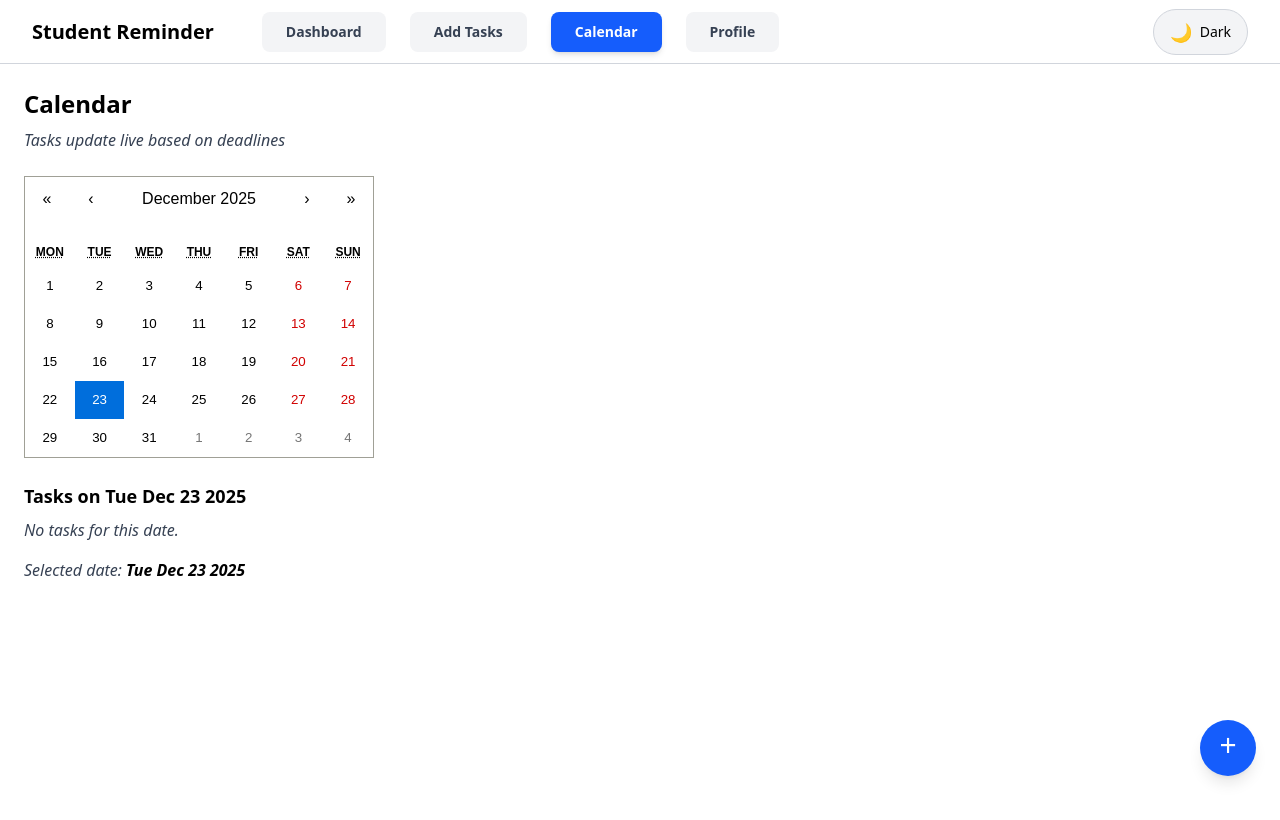
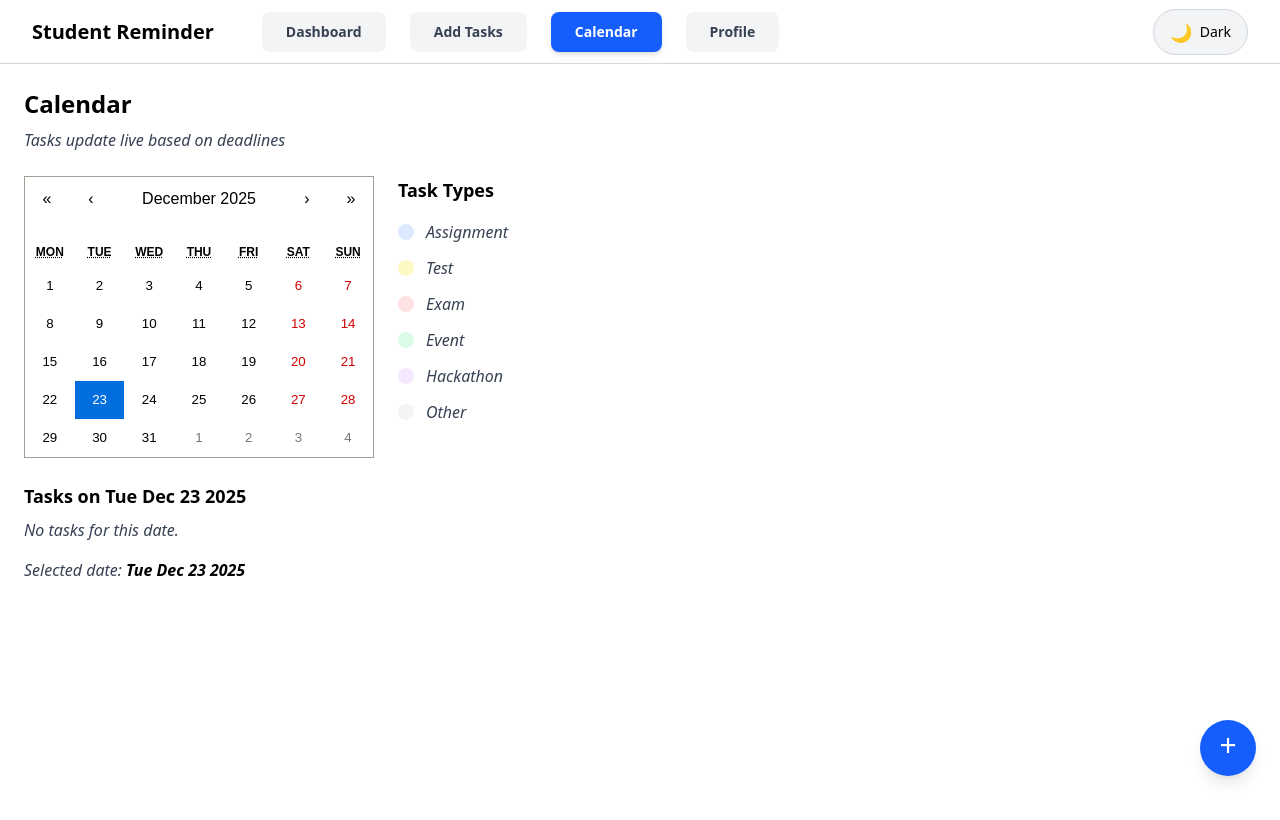
Before and after one commit to bharghavprasanna-source/STUDENT_REMINDER, a Next.js app: page /calendar in a window 1280 px wide. Shown: the top 820 px of the page. Built offline with nearby package versions, Linux system fonts and the light colour scheme.

Commit message:
In calendar task description is added

```diff
--- a/app/calendar/page.tsx
+++ b/app/calendar/page.tsx
@@ -40,7 +40,9 @@ export default function CalendarPage() {
       </p>
 
       {/* Calendar */}
-      <div className="mt-6 max-w-md">
+      <div className="mt-6 flex flex-col md:flex-row gap-6">
+        {/* Calendar */}
+        <div className="max-w-md">
           {value && (
             <Calendar
               value={value}
@@ -49,19 +51,45 @@ export default function CalendarPage() {
                 if (view !== "month") return null;
 
                 const dateStr = formatDate(date);
-
-              // Find a task for this date (if any)
                 const taskForDay = tasks.find(
                   (task) => task.deadline === dateStr
                 );
 
-              // Apply task-type color to tile
                 return taskForDay
                   ? `task-date ${getTaskColorClasses(taskForDay.type)}`
                   : null;
               }}
             />
           )}
+        </div>
+
+        {/* Legend */}
+        <div className="flex-1">
+          <h3 className="text-lg font-semibold text-black dark:text-white">
+            Task Types
+          </h3>
+
+          <ul className="mt-4 space-y-3">
+            <LegendItem
+              label="Assignment"
+              colorClass={getTaskColorClasses("assignment")}
+            />
+            <LegendItem label="Test" colorClass={getTaskColorClasses("test")} />
+            <LegendItem label="Exam" colorClass={getTaskColorClasses("exam")} />
+            <LegendItem
+              label="Event"
+              colorClass={getTaskColorClasses("event")}
+            />
+            <LegendItem
+              label="Hackathon"
+              colorClass={getTaskColorClasses("hackathon")}
+            />
+            <LegendItem
+              label="Other"
+              colorClass={getTaskColorClasses("other")}
+            />
+          </ul>
+        </div>
       </div>
 
       {/* Tasks for selected date */}
@@ -117,3 +145,22 @@ export default function CalendarPage() {
     </main>
   );
 }
+function LegendItem({
+  label,
+  colorClass,
+}: {
+  label: string;
+  colorClass: string;
+}) {
+  return (
+    <li className="flex items-center gap-3">
+      <span
+        className={`
+          h-4 w-4 rounded-full
+          ${colorClass}
+        `}
+      />
+      <span className="italic text-gray-700 dark:text-gray-400">{label}</span>
+    </li>
+  );
+}
--- a/app/globals.css
+++ b/app/globals.css
@@ -45,3 +45,51 @@ body {
 .dark .task-date {
   background: #3b82f6 !important; /* blue-500 */
 }
+
+/* Base calendar tile override */
+.react-calendar__tile.task-date {
+  border-radius: 0.75rem;
+  font-weight: 600;
+}
+
+/* Assignment */
+.react-calendar__tile.task-date.bg-blue-100,
+.dark .react-calendar__tile.task-date.bg-blue-900 {
+  background-color: #3b82f6 !important;
+  color: white !important;
+}
+
+/* Test */
+.react-calendar__tile.task-date.bg-yellow-100,
+.dark .react-calendar__tile.task-date.bg-yellow-900 {
+  background-color: #f59e0b !important;
+  color: black !important;
+}
+
+/* Exam */
+.react-calendar__tile.task-date.bg-red-100,
+.dark .react-calendar__tile.task-date.bg-red-900 {
+  background-color: #ef4444 !important;
+  color: white !important;
+}
+
+/* Event */
+.react-calendar__tile.task-date.bg-green-100,
+.dark .react-calendar__tile.task-date.bg-green-900 {
+  background-color: #10b981 !important;
+  color: white !important;
+}
+
+/* Hackathon */
+.react-calendar__tile.task-date.bg-purple-100,
+.dark .react-calendar__tile.task-date.bg-purple-900 {
+  background-color: #8b5cf6 !important;
+  color: white !important;
+}
+
+/* Other */
+.react-calendar__tile.task-date.bg-gray-100,
+.dark .react-calendar__tile.task-date.bg-gray-800 {
+  background-color: #9ca3af !important;
+  color: black !important;
+}
```
Lines whose indentation alone changed are shown as unchanged.
